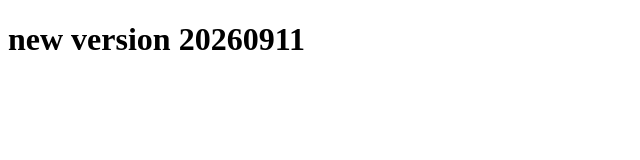
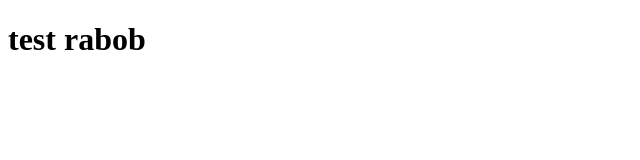
Before and after one commit to toomsakdinon-boop/Sakdinon-Web, a plain HTML site: page index.html in a window 1280 px wide. Shown: the whole page, without its empty margins (0-640 px from the left). Drawn offline with Linux system fonts and the light colour scheme.

Commit message:
Update index.html

```diff
--- a/index.html
+++ b/index.html
@@ -5,7 +5,7 @@
 </head>
 <body>
 
-<h1>new version 20260911</h1>
+<h1>test rabob</h1>
 
 </body>
 </html>
```
